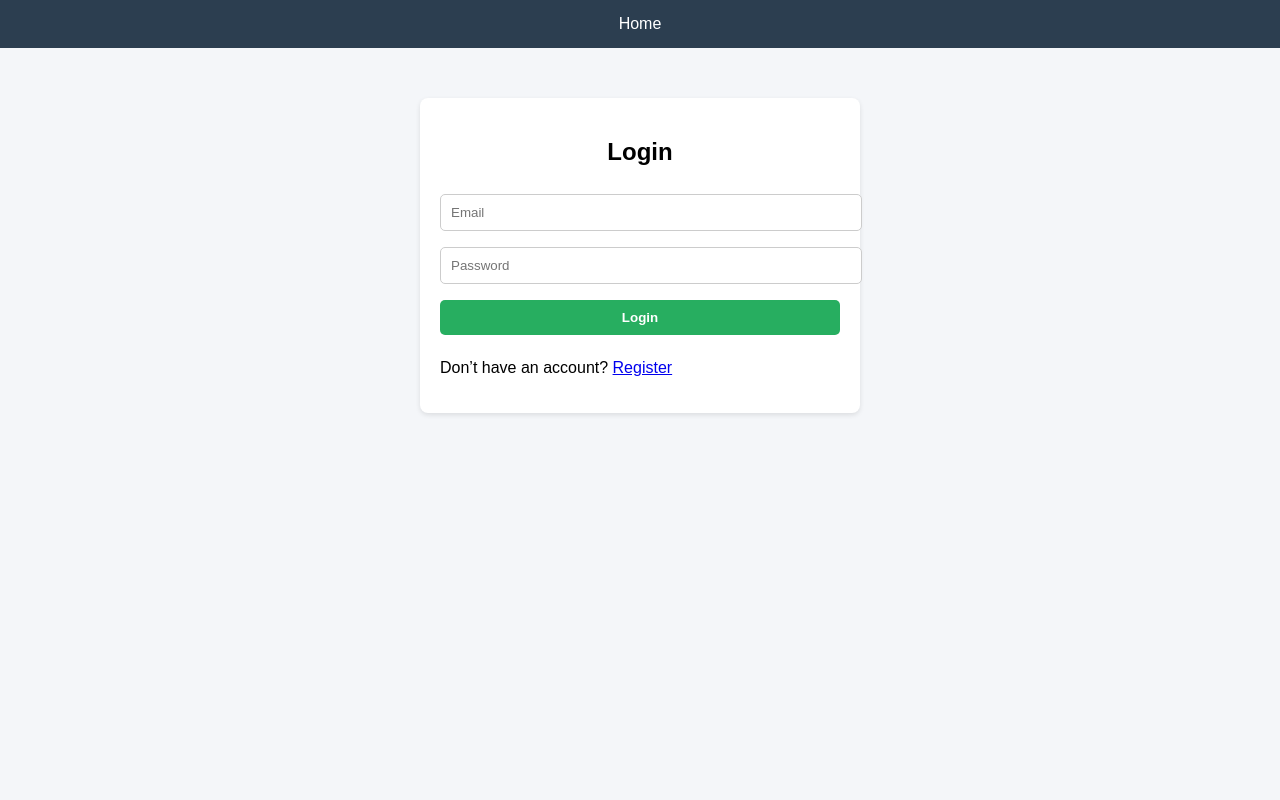
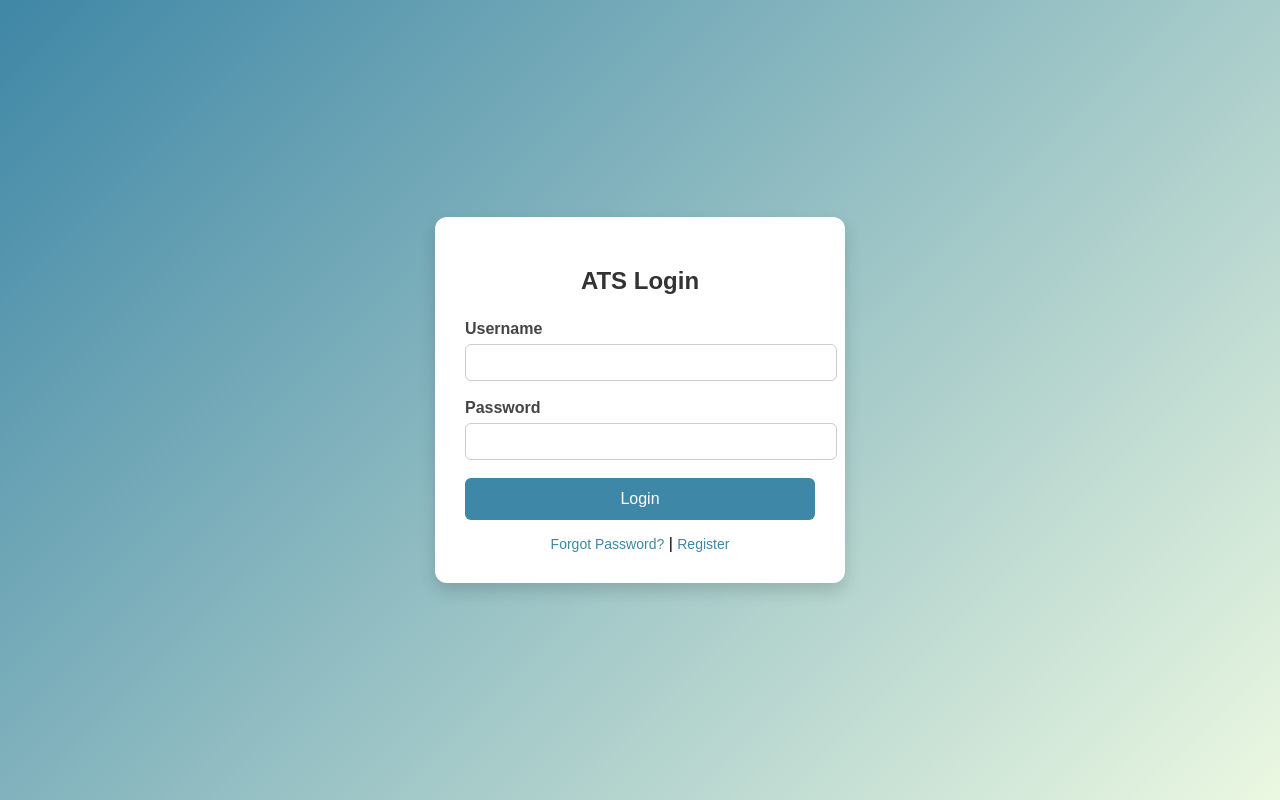
Before and after one commit to saras0110/front-end-ats, a plain HTML site: page login.html in a window 1280 px wide. Drawn offline with Linux system fonts and the light colour scheme.

Commit message:
Update login.html

```diff
--- a/login.html
+++ b/login.html
@@ -1,24 +1,93 @@
 <!DOCTYPE html>
 <html lang="en">
 <head>
-  <meta charset="UTF-8">
-  <title>Login</title>
-  <link rel="stylesheet" href="static/css/style.css">
-  <script src="static/js/script.js" defer></script>
+    <meta charset="UTF-8">
+    <meta name="viewport" content="width=device-width, initial-scale=1.0">
+    <title>ATS Login</title>
+    <style>
+        body {
+            font-family: Arial, sans-serif;
+            background: linear-gradient(135deg, #3f87a6, #ebf8e1);
+            display: flex;
+            justify-content: center;
+            align-items: center;
+            height: 100vh;
+            margin: 0;
+        }
+        .login-container {
+            background: #fff;
+            padding: 30px;
+            border-radius: 12px;
+            box-shadow: 0 8px 16px rgba(0,0,0,0.15);
+            width: 350px;
+        }
+        h2 {
+            text-align: center;
+            color: #333;
+            margin-bottom: 25px;
+        }
+        label {
+            font-weight: bold;
+            display: block;
+            margin-bottom: 6px;
+            color: #444;
+        }
+        input[type="text"], input[type="password"] {
+            width: 100%;
+            padding: 10px;
+            margin-bottom: 18px;
+            border: 1px solid #ccc;
+            border-radius: 6px;
+            outline: none;
+            transition: border 0.3s;
+        }
+        input[type="text"]:focus, input[type="password"]:focus {
+            border: 1px solid #3f87a6;
+        }
+        button {
+            width: 100%;
+            padding: 12px;
+            background-color: #3f87a6;
+            color: white;
+            border: none;
+            border-radius: 6px;
+            font-size: 16px;
+            cursor: pointer;
+            transition: background 0.3s;
+        }
+        button:hover {
+            background-color: #336b85;
+        }
+        .extra-links {
+            text-align: center;
+            margin-top: 15px;
+        }
+        .extra-links a {
+            color: #3f87a6;
+            text-decoration: none;
+            font-size: 14px;
+        }
+        .extra-links a:hover {
+            text-decoration: underline;
+        }
+    </style>
 </head>
 <body>
-  <div class="navbar">
-    <a href="index.html">Home</a>
-  </div>
+    <div class="login-container">
+        <h2>ATS Login</h2>
+        <form method="POST" action="/login">
+            <label for="username">Username</label>
+            <input type="text" id="username" name="username" required>
 
-  <div class="form-container">
-    <h2>Login</h2>
-    <form id="login" method="POST" action="https://backend-code-ats-1.onrender.com/login">
-      <input type="email" name="email" placeholder="Email" required>
-      <input type="password" name="password" placeholder="Password" required>
-      <button type="submit">Login</button>
-    </form>
-    <p>Don’t have an account? <a href="register.html">Register</a></p>
-  </div>
+            <label for="password">Password</label>
+            <input type="password" id="password" name="password" required>
+
+            <button type="submit">Login</button>
+        </form>
+        <div class="extra-links">
+            <a href="#">Forgot Password?</a> |
+            <a href="#">Register</a>
+        </div>
+    </div>
 </body>
 </html>
```
